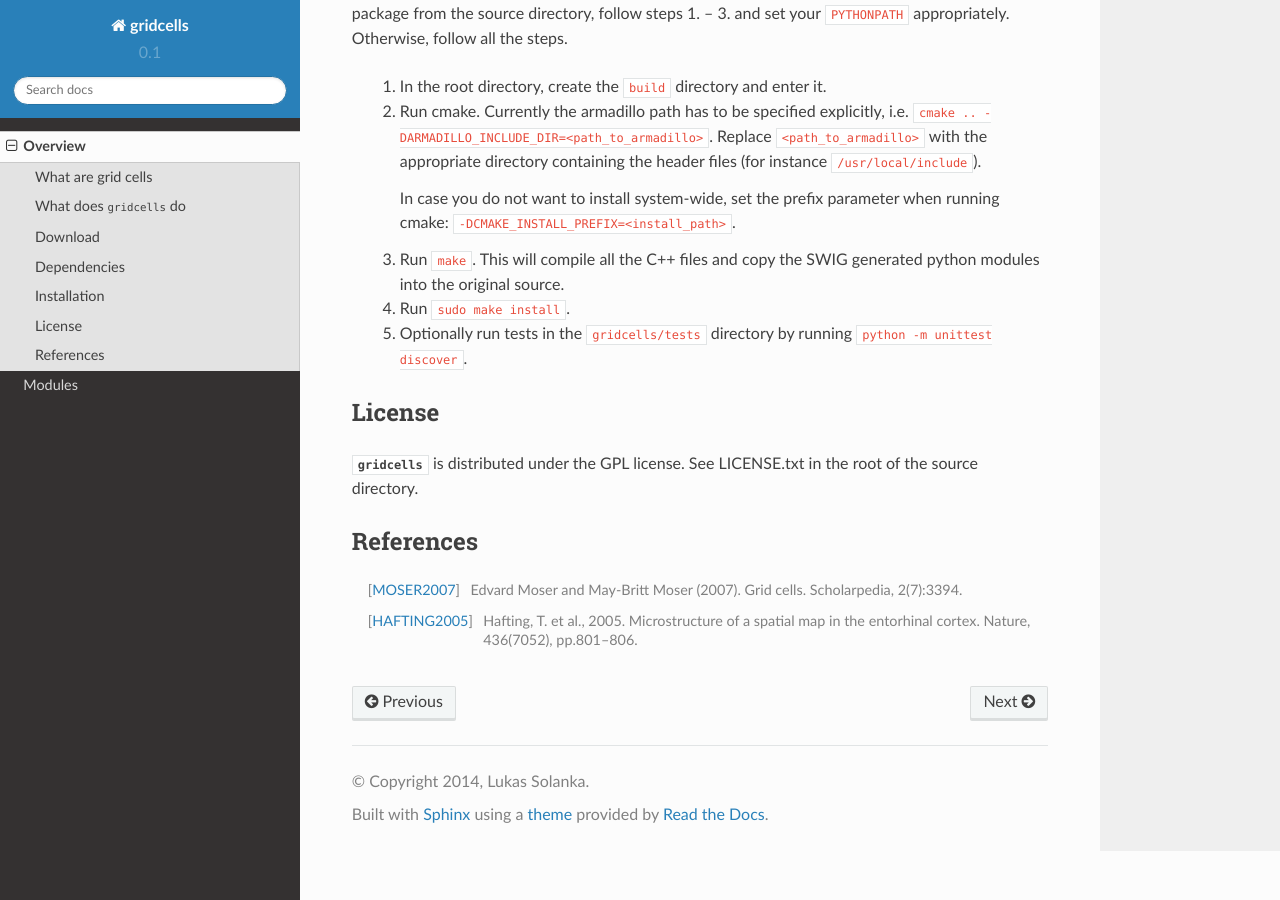
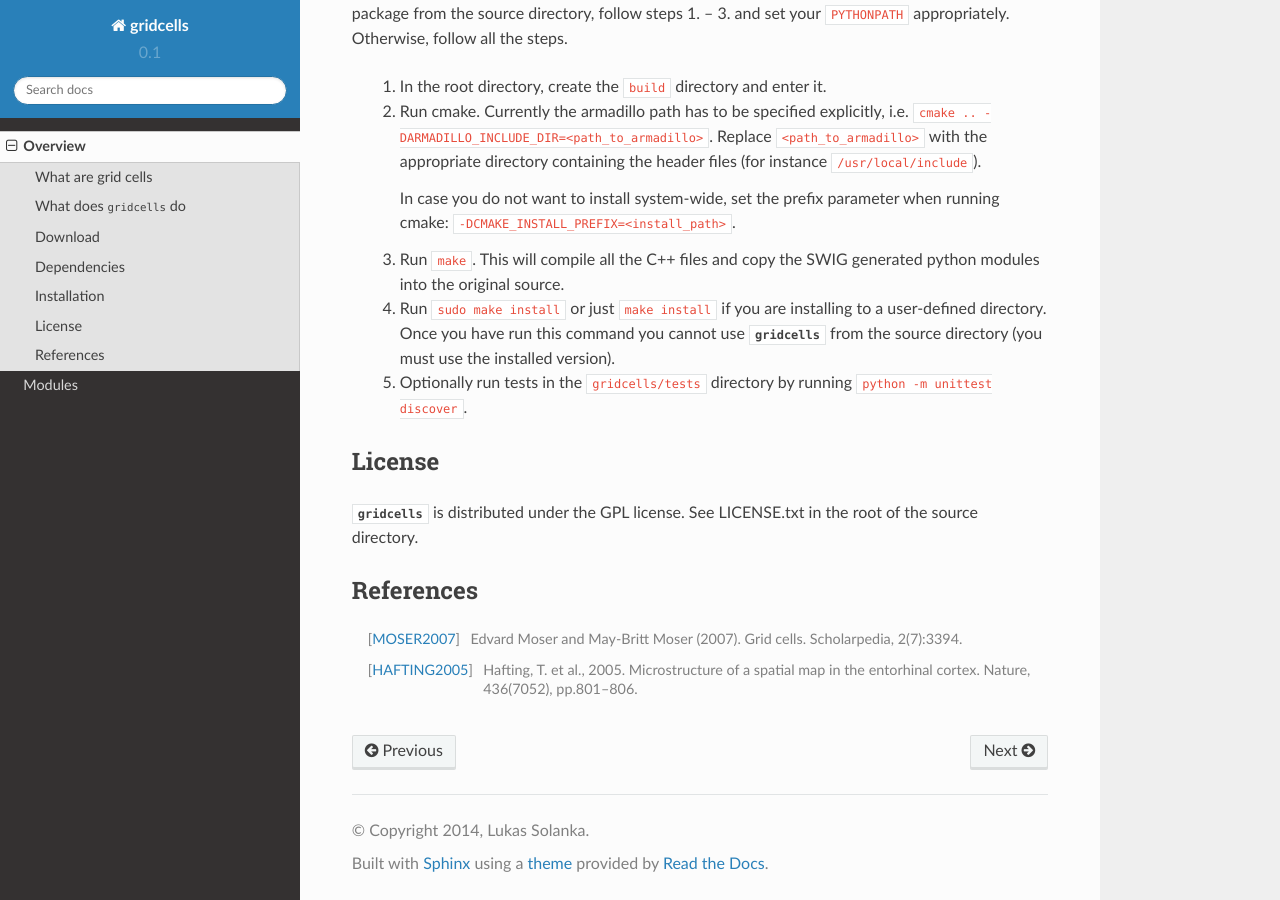
Before and after one commit to MattNolanLab/gridcells, a Sphinx documentation site: the page built from doc/src/overview/index.rst, in a window 1280 px wide and 900 px high, scrolled down 975 px. Built offline with Sphinx 7.4.7 and the Read the Docs theme 2.0.0, drawn with Linux system fonts in a browser that asks for light colours; formulas are drawn with MathJax 3.

Commit message:
improve installation instructions

```diff
--- a/doc/src/overview/index.rst
+++ b/doc/src/overview/index.rst
@@ -66,7 +66,10 @@ set your ``PYTHONPATH`` appropriately. Otherwise, follow all the steps.
     3. Run ``make``. This will compile all the C++ files and copy the SWIG
        generated python modules into the original source.
 
-    4. Run ``sudo make install``.
+    4. Run ``sudo make install`` or just ``make install`` if you are installing
+       to a user-defined directory. Once you have run this command you cannot
+       use :mod:`gridcells` from the source directory (you must use the
+       installed version).
 
     5. Optionally run tests in the ``gridcells/tests`` directory by running
        ``python -m unittest discover``.
```
